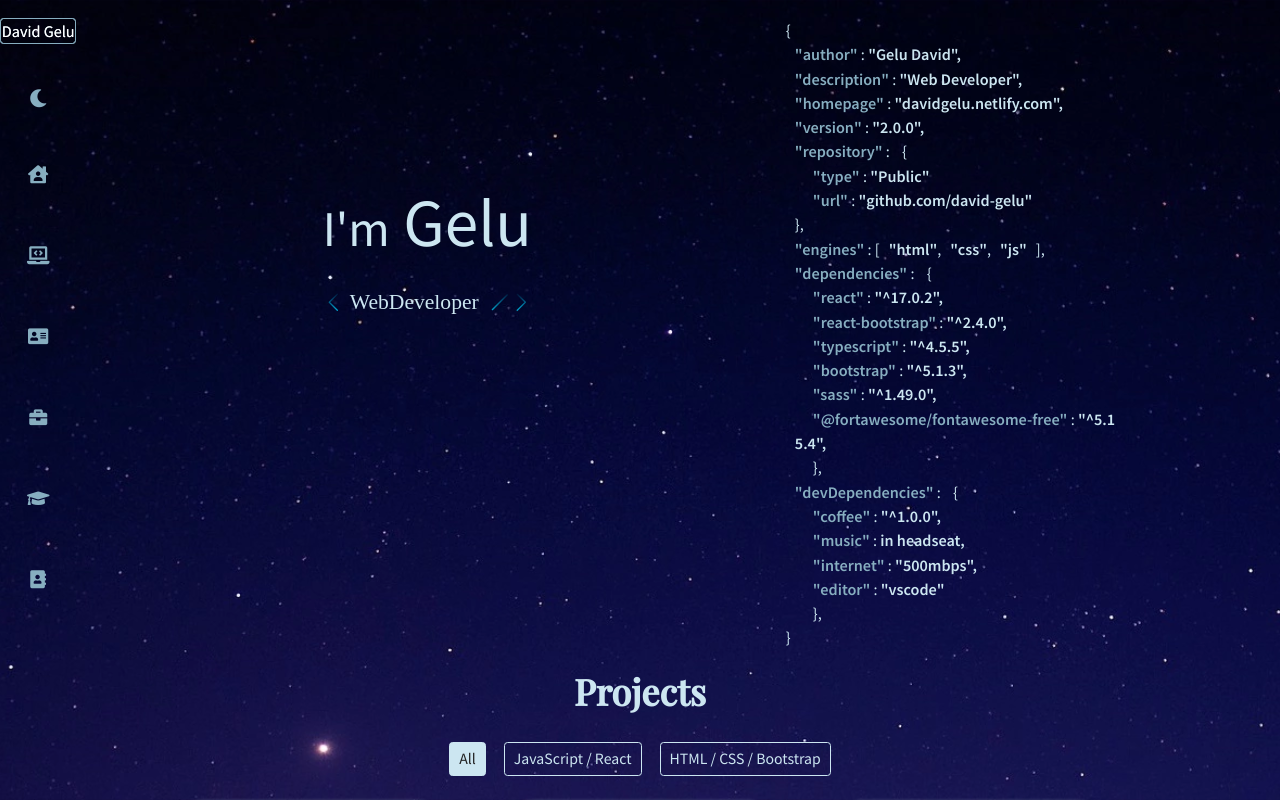
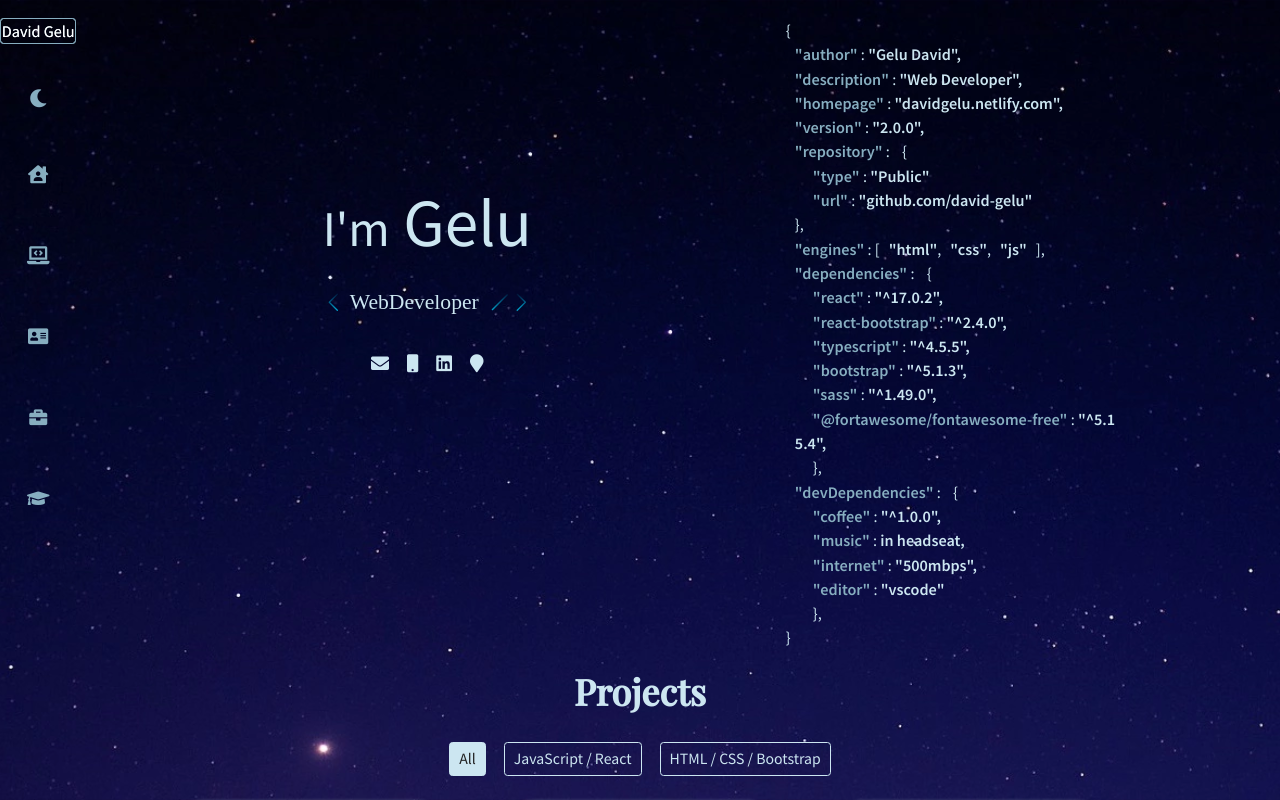
Before and after one commit to david-gelu/react-portfolio, a React (Create React App) app: page /#main in a window 1280 px wide. Shown: the top 800 px of the page. Built offline with nearby package versions, Linux system fonts and the light colour scheme.

Commit message:
remove contact files and put contact data in home

```diff
--- a/src/App.js
+++ b/src/App.js
@@ -8,7 +8,6 @@ const HomePage = React.lazy(() => import('./compnents/HomePage'));
 const NavBar = React.lazy(() => import('./compnents/NavBar'));
 const ProjectsPage = React.lazy(() => import('./compnents/ProjectsPage'));
 const AboutMePage = React.lazy(() => import('./compnents/AboutMePage'));
-const ContactPage = React.lazy(() => import('./compnents/ContactPage'));
 
 const App = () => {
   // let deferredPrompt;
@@ -34,7 +33,6 @@ const App = () => {
       <HomePage />
       <ProjectsPage />
       <AboutMePage />
-      <ContactPage />
     </Suspense>
   );
 }
--- a/src/assets/_contact.scss
+++ /dev/null
@@ -1,51 +0,0 @@
-@use "./variables.scss" as *;
-@use "./utils.scss" as *;
-
-.contact {
-  padding-block: 2em 3.75em;
-}
-.contact-title {
-  margin-inline: auto;
-  font-weight: 600;
-}
-.contact-form {
-  flex-wrap: wrap;
-  @include display(center, null);
-  color: $text-color;
-  font-size: clamp(1rem, 2vh + 0.1rem, 1rem);
-  padding: 0.01em 2em 0.01em 0;
-  text-align: start;
-  & a {
-    color: $link-color;
-    word-break: break-all;
-  }
-  & i {
-    min-width: 2rem;
-    color: $text-color;
-  }
-}
-
-.contact-info {
-  color: $text-color;
-  font-weight: 600;
-  padding: 0.01em 0.5em;
-}
-
-.fa-facebook-square,
-.fa-linkedin-square {
-  font-size: 2em;
-}
-.fa-facebook-square:hover {
-  color: #4267b2;
-}
-.fa-linkedin-square:hover {
-  color: #0e76a8;
-}
-
-.contact__list {
-  grid-template-columns: repeat(3, 1fr);
-}
-.footer-img {
-  width: 60%;
-  margin-inline: auto;
-}
--- a/src/assets/_home.scss
+++ b/src/assets/_home.scss
@@ -69,3 +69,12 @@
   word-break: break-all;
   overflow-wrap: break-word;
 }
+.contact-data {
+  display: flex;
+  justify-content: center;
+  margin-top: 2em;
+  gap: 1em;
+  a {
+    color: $text-color;
+  }
+}
--- a/src/assets/_utils.scss
+++ b/src/assets/_utils.scss
@@ -51,3 +51,27 @@ main {
     margin-left: 0.5rem;
   }
 }
+
+.tooltip {
+  &.events-none {
+    pointer-events: none;
+  }
+  &.bs-tooltip-start .tooltip-arrow::before {
+    border-left-color: $text-color;
+  }
+  &.bs-tooltip-top .tooltip-arrow::before {
+    border-top-color: $text-color;
+  }
+  &.bs-tooltip-end .tooltip-arrow::before {
+    border-right-color: $text-color;
+  }
+  &.bs-tooltip-bottom .tooltip-arrow::before {
+    border-bottom-color: $text-color;
+  }
+  .tooltip-inner {
+    border-radius: calc(0.3em - 1px);
+    color: $text-color;
+    background-color: $bg-color;
+    border: 1px solid $text-color;
+  }
+}
--- a/src/assets/style.scss
+++ b/src/assets/style.scss
@@ -7,7 +7,6 @@
 @use "./study.scss";
 @use "./jobs.scss";
 @use "./projects.scss";
-@use "./contact.scss";
 @use "./m-q.scss";
 @import url("https://fonts.googleapis.com/css?family=Playfair+Display:500|Source+Sans+Pro:400,600&display=swap");
 
--- a/src/compnents/ContactPage.tsx
+++ /dev/null
@@ -1,34 +0,0 @@
-import React from "react"
-
-const ContactPage = () => {
-  return (
-    <main className="contact title-text" id="contact">
-      <h2 className="contact-title">Contact</h2>
-      <div className="d-flex flex-wrap">
-        <div className="left">
-          <h3 className="contact-form">
-            <i className="fa fa-envelope" aria-hidden="true"></i> Email:<a className="contact-info"
-              href="mailto:david.gelu90@gmail.com">
-              david.gelu90@gmail.com</a>
-          </h3>
-          <h3 className="contact-form">
-            <i className="fa fa-mobile" aria-hidden="true"></i> Phone : <a className="contact-info" href="tel:+4 0744 598 995">+4 0744
-              598 995</a>
-          </h3>
-          <h3 className="contact-form">
-            <a href="https://www.linkedin.com/in/gelu-fanel-david/" target="_blank">
-              <i className="fab fa-linkedin" aria-hidden="true"></i>
-              https://www.linkedin.com/in/gelu-fanel-david/
-            </a>
-          </h3>
-          <h3 className="contact-form">
-            <i className="fa fa-map-marker" aria-hidden="true"></i> Adress: <span className="contact-info">Brasov</span>
-          </h3>
-        </div>
-        <img lazy-loading="lazy" width='60%' height='auto' className="footer-img" alt='frontend desktop' src='img/footer-bg.webp' />
-      </div>
-    </main>
-  )
-}
-
-export default ContactPage
--- a/src/compnents/HomePage.tsx
+++ b/src/compnents/HomePage.tsx
@@ -1,4 +1,5 @@
-import React from "react"
+import React, { Suspense } from "react"
+const TooltipWrap = React.lazy(() => import('./TooltipWrap'))
 
 const HomePage = () => {
   return (
@@ -12,6 +13,30 @@ const HomePage = () => {
           <i className="bi bi-slash-lg tx-color ms-1"></i>
           <i className="bi bi-chevron-right tx-color"></i>
         </h2>
+        <Suspense fallback={<div className="loading">Loading...</div>}>
+          <div className="left contact-data">
+            <TooltipWrap desc='david.gelu90@gmail.com'>
+              <a href="mailto:david.gelu90@gmail.com">
+                <i className="fa fa-envelope" aria-hidden="true" />
+              </a>
+            </TooltipWrap>
+            <TooltipWrap desc='tel:+4 0744 598 995'>
+              <a href="tel:+4 0744 598 995">
+                <i className="fa fa-mobile" aria-hidden="true" />
+              </a>
+            </TooltipWrap>
+            <TooltipWrap desc='https://www.linkedin.com/in/gelu-fanel-david/'>
+              <a target={'_blank'} href="https://www.linkedin.com/in/gelu-fanel-david/">
+                <i className="fab fa-linkedin" aria-hidden="true" />
+              </a>
+            </TooltipWrap>
+            <TooltipWrap desc='Brasov, Romania'>
+              <a >
+                <i className="fa fa-map-marker" aria-hidden="true" />
+              </a>
+            </TooltipWrap>
+          </div>
+        </Suspense>
       </div>
       <div className="d-flex flex-column obj-info">
         <span>&#123;</span>
--- a/src/compnents/NavBar.tsx
+++ b/src/compnents/NavBar.tsx
@@ -1,5 +1,5 @@
 import React, { useState } from 'react'
-import { Button, Container, Nav, Navbar, Offcanvas } from "react-bootstrap"
+import { Button, Nav, Offcanvas } from "react-bootstrap"
 
 import { linkData } from '../data'
 import { LinkData } from 'src/types.js'
--- /dev/null
+++ b/src/compnents/TooltipWrap.tsx
@@ -0,0 +1,17 @@
+import React from 'react'
+import { OverlayTrigger, Tooltip } from 'react-bootstrap'
+
+const TooltipWrap = (props: { children: any, desc: string }) => {
+  const { children, desc } = props
+  return (
+    <OverlayTrigger
+      placement="top"
+      delay={{ show: 250, hide: 400 }}
+      overlay={<Tooltip id="button-tooltip" >
+        {desc}
+      </Tooltip>}
+    >{children}
+    </OverlayTrigger>
+  )
+}
+export default TooltipWrap
--- a/src/data.ts
+++ b/src/data.ts
@@ -4,7 +4,6 @@ export const linkData = [
   { id: 'about', icon: 'fa-address-card' },
   { id: 'jobs', icon: 'fa-briefcase' },
   { id: 'study', icon: 'fa-graduation-cap' },
-  { id: 'contact', icon: 'fa-address-book' }
 ]
 
 export const dataProjects = [
```
